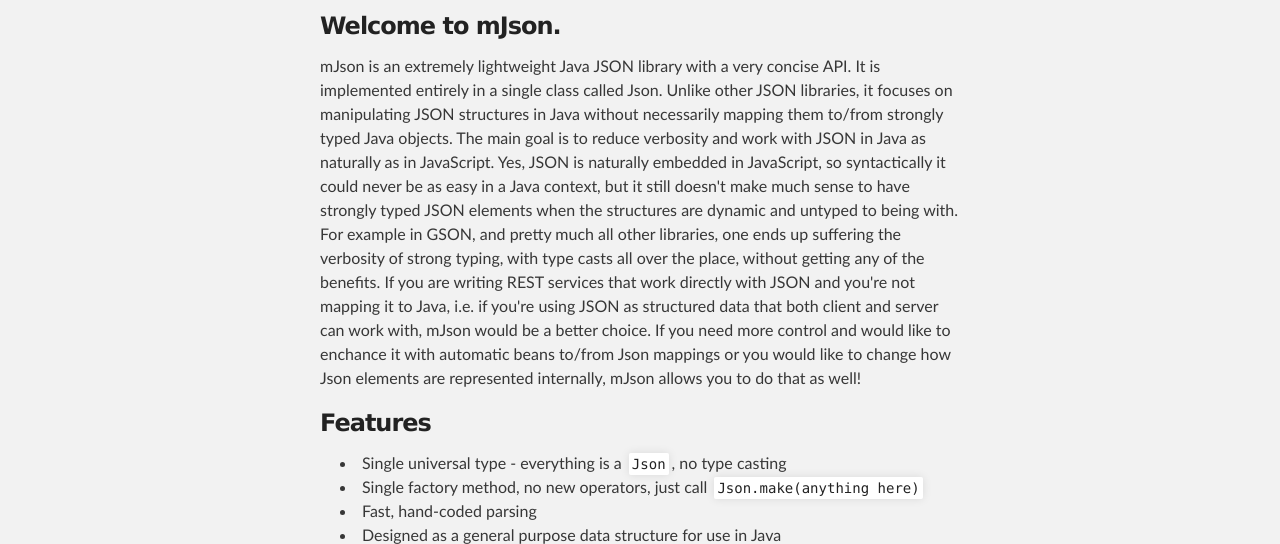
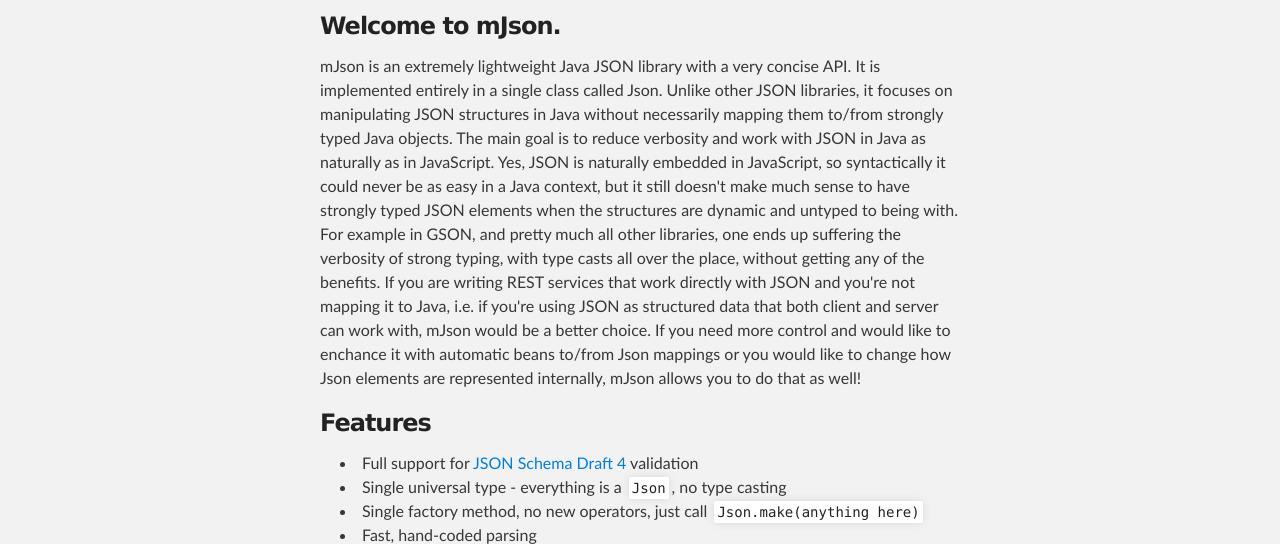
Before and after one commit to bolerio/mjson, a plain HTML site: page index.html in a window 1280 px wide. Shown: the part 252-796 px from the top of the page. Drawn offline with Linux system fonts and the light colour scheme.

Commit message:
add schema feature list

```diff
--- a/index.html
+++ b/index.html
@@ -40,6 +40,7 @@
 <a name="designer-templates" class="anchor" href="#designer-templates"><span class="octicon octicon-link"></span></a>Features</h3>
 
 <ul class="task-list">
+<li>Full support for <a href="http://json-schema.org/">JSON Schema Draft 4</a> validation</li>
 <li>Single universal type - everything is a <code>Json</code>, no type casting</li>
 <li>Single factory method, no new operators, just call <code>Json.make(anything here)</code>
 </li>
```
